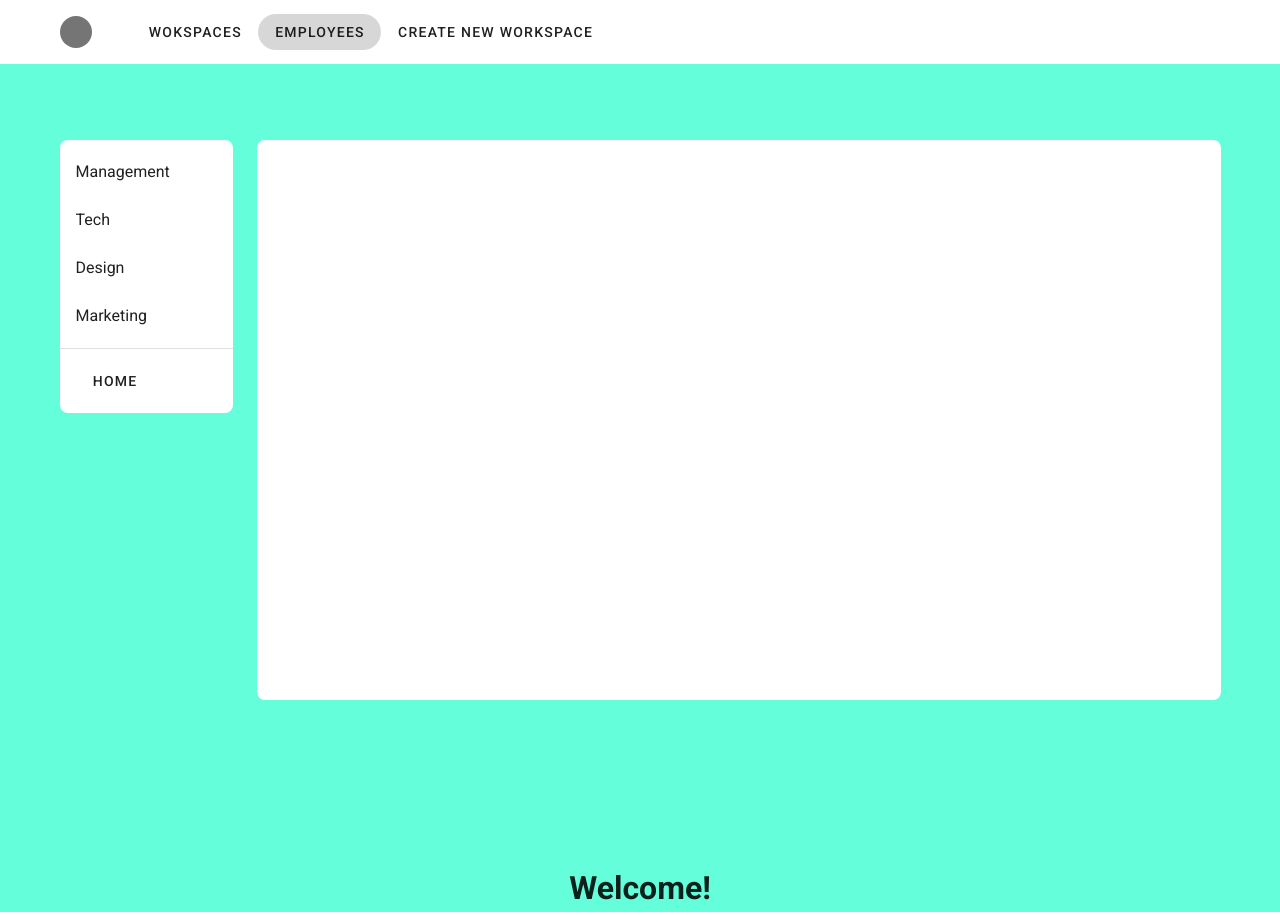
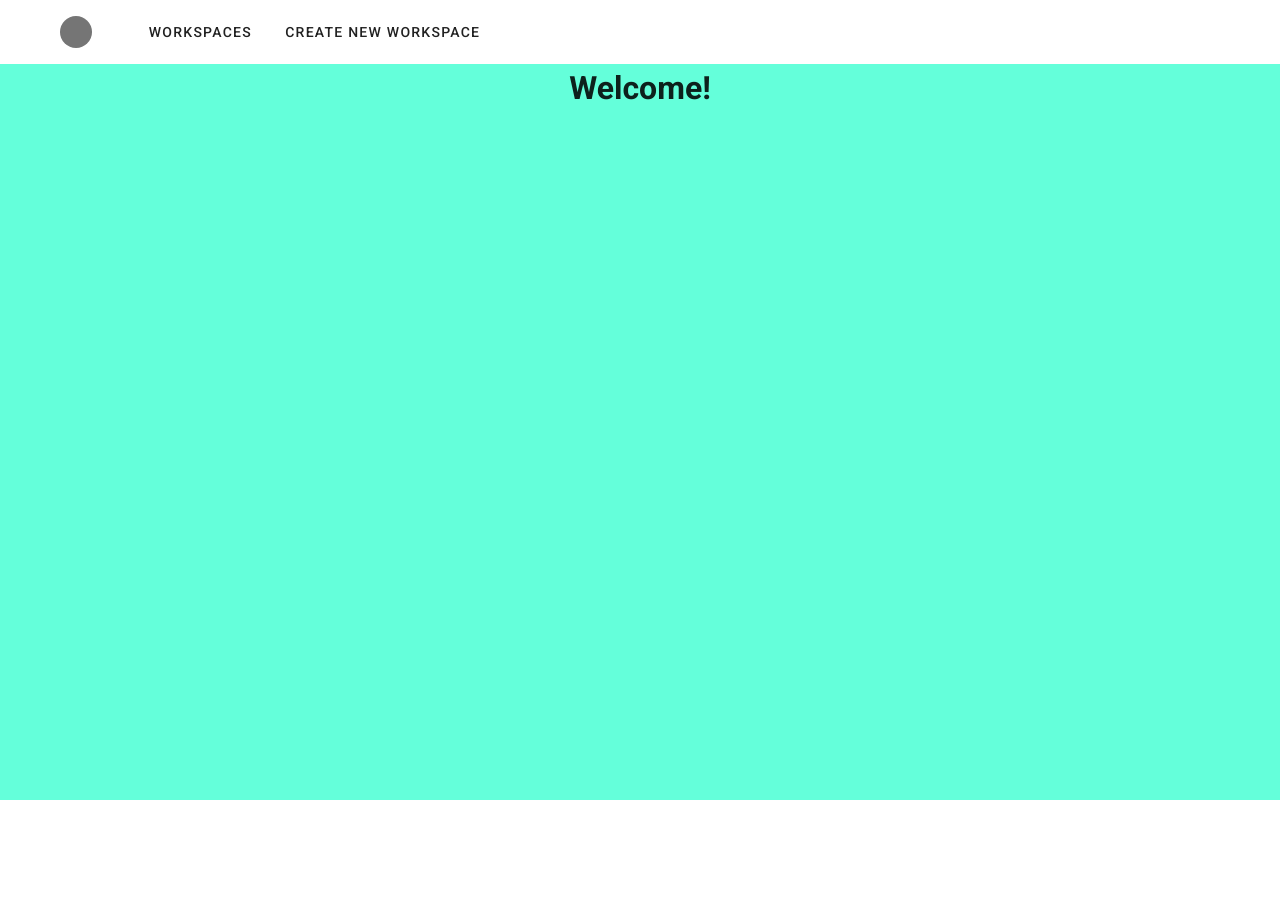
Before and after one commit to Anastacia-Canto/employee_management_system, a Vue app: page /employees in a window 1280 px wide. After the commit the page ends 800 px from the top, so only its background shows below. Built offline with nearby package versions, Linux system fonts and the light colour scheme.

Commit message:
workspace storage - done

```diff
--- a/src/App.vue
+++ b/src/App.vue
@@ -6,19 +6,7 @@
 
         <v-btn rounded text v-for="path in paths" :key="path.title" :to="path.to"> {{ path.title }} </v-btn>
 
-        <v-btn rounded text>Create new workspace</v-btn>
-
         <v-spacer></v-spacer>
-
-        <!-- <v-responsive max-width="260">
-          <v-text-field
-            dense
-            flat
-            hide-details
-            rounded
-            solo-inverted
-          ></v-text-field> -->
-        <!-- </v-responsive> -->
       </v-container>
     </v-app-bar>
       <v-main class="teal accent-2">
@@ -36,8 +24,8 @@
 export default {
   data: () => ({
       paths: [
-        { title: "Wokspaces", to: "/workspaces" },
-        { title: "Employees", to: "/employees" },
+        { title: "Workspaces", to: "/workspaces" },
+        { title: "Create new workspace", to: "/addWorkspace" },
       ]
   }),
 };
--- a/src/components/EmployeesComp.vue
+++ b/src/components/EmployeesComp.vue
@@ -1,8 +1,23 @@
 <template>
-    <v-main>
+    <v-main class="pt-0 pl-5">
         <div v-if="workspaceName">
-            <v-list v-for="employee in team" :key="employee" link>
+            <!-- <v-list v-for="employee in team" :key="employee" link>
                 <v-list-item v-if="workspaceName === employee.workspace"> {{ employee.name }} {{ employee.role }}</v-list-item>
+            </v-list> -->
+            <v-list three-line>
+            <template v-for="employee in team">
+                <v-list-item :key="employee.fullName">
+                <v-list-item-avatar>
+                    <v-img :src="employee.avatar"></v-img>
+                </v-list-item-avatar>
+
+                <v-list-item-content>
+                    <v-list-item-title >{{ employee.fullName }}</v-list-item-title>
+                    <v-list-item-subtitle v-html="employee.role"></v-list-item-subtitle>
+                </v-list-item-content>
+                </v-list-item>
+                <v-divider :key="employee"></v-divider>
+            </template>
             </v-list>
         </div>
     </v-main>
@@ -16,10 +31,41 @@ export default {
     },
     data: () => ({
         team: [
-            { name: 'Rodrigo', role: 'hisRole', workspace: 'Management'},
-            { name: 'Maria', role: 'herRole', workspace: 'Tech' },
-            { name: 'Francisco', role: 'hisRole', workspace: 'Design' },
-            { name: 'Joana', role: 'herRole', workspace: 'Marketing' },
+            {
+              avatar: 'https://cdn.vuetifyjs.com/images/lists/1.jpg',
+              fullName: 'Rodrigo Moreira',
+              role: 'Manager',
+              area: 'Management',
+              salary: 4000
+            },
+            {
+              avatar: 'https://cdn.vuetifyjs.com/images/lists/2.jpg',
+              fullName: 'Francisco Duarte',
+              role: 'Product Designer',
+              area: 'Design',
+              salary: 3000
+            },
+            {
+              avatar: 'https://cdn.vuetifyjs.com/images/lists/3.jpg',
+              fullName: 'Maria Cândida',
+              role: 'FullStack Developer',
+              area: 'Tech',
+              salary: 2500
+            },
+            {
+              avatar: 'https://cdn.vuetifyjs.com/images/lists/4.jpg',
+              fullName: 'Joana Ruas',
+              role: 'Intern',
+              area: 'Marketing',
+              salary: 1200
+            },
+            {
+              avatar: 'https://cdn.vuetifyjs.com/images/lists/5.jpg',
+              fullName: 'Madalena Silva',
+              role: 'Tech Lead',
+              area: 'Tech',
+              salary: 3500
+            },
         ],
     }),
 }
--- a/src/components/WorkspaceComp.vue
+++ b/src/components/WorkspaceComp.vue
@@ -1,11 +1,15 @@
 <template>
-    <v-main>
-        <h1> {{ workspaceName }}</h1>
+    <v-main class="pt-3 pl-5">
         <div v-if="workspaceName">
-            <p> Owner: {{ this.owner }} </p>
-            <v-list v-for="employee in team" :key="employee">
-                <v-list-item> {{ employee }}</v-list-item>
-            </v-list>
+            <v-row>
+                <v-col cols="9">
+                    <h1> {{ workspaceName }}</h1>
+                    <p> Owner: {{ workspaceOwner }} </p>
+                </v-col>
+                <v-col cols="3">
+                    <v-btn class="mt-3">Add Employee</v-btn>
+                </v-col>
+            </v-row>
         </div>
     </v-main>
 </template>
@@ -15,9 +19,9 @@ export default {
     name: "workspace-component",
     props: {
        workspaceName: String,
+       workspaceOwner: String,
     },
     data: () => ({
-        owner: "Frederico",
     }),
 }
 </script>
--- a/src/router/index.js
+++ b/src/router/index.js
@@ -2,7 +2,8 @@ import Vue from "vue";
 import VueRouter from "vue-router";
 import HomeView from "../App.vue"
 import WorkspaceView from "../views/WorkspaceView.vue";
-import EmployeesView from "../views/EmployeesView.vue";
+import EmployeesComp from "../components/EmployeesComp.vue";
+import AddWorkspaceView from "../views/AddWorkspaceView.vue";
 
 Vue.use(VueRouter);
 
@@ -25,7 +26,12 @@ const routes = [
   {
     path: "/employees",
     name: "employees",
-    component: EmployeesView,
+    component: EmployeesComp,
+  },
+  {
+    path: "/addWorkspace",
+    name: "addWorkspace",
+    component: AddWorkspaceView,
   },
 ];
 
--- /dev/null
+++ b/src/views/AddWorkspaceView.vue
@@ -0,0 +1,87 @@
+<template>
+<v-app id="inspire">
+  <v-main class="teal accent-2">
+    <v-container>
+      <v-row>
+        <v-col cols="1"></v-col>
+        <v-col cols="10">
+          <v-sheet min-height="70vh" rounded="lg">
+            <template>
+                <v-form v-model="valid">
+                    <v-container>
+                    <v-row>
+                        <v-col
+                        cols="12"
+                        md="6"
+                        >
+                        <v-text-field
+                            v-model="newWorkspace.name"
+                            :rules="nameRules"
+                            :counter="30"
+                            label="Name"
+                            required
+                        ></v-text-field>
+                        </v-col>
+
+                        <v-col
+                        cols="12"
+                        md="6"
+                        >
+                        <v-text-field
+                            v-model="newWorkspace.owner"
+                            :rules="nameRules"
+                            :counter="30"
+                            label="Owner"
+                            required
+                        ></v-text-field>
+                        </v-col>
+                    </v-row>
+                    <v-btn type="submit" @click="addWorkspace">Submit</v-btn>
+                    </v-container>
+                </v-form>
+            </template>
+
+          </v-sheet>
+        </v-col>
+        <v-col cols="1"></v-col>
+      </v-row>
+    </v-container>
+  </v-main>
+</v-app>
+</template>
+
+<script>
+  export default {
+    data: () => ({
+      valid: false,
+      workspaces: [],
+      newWorkspace: { name: '', owner: ''},
+      nameRules: [
+        v => !!v || 'Name is required',
+        v => v.length <= 30 || 'Name must be less than 20 characters',
+      ],
+    }),
+    mounted() {
+        if (localStorage.getItem('workspaces')){
+            try {
+                this.workspaces = JSON.parse(localStorage.getItem('workspaces'))
+            } catch (e){
+                localStorage.removeItem('workspaces')
+            }
+        }
+    },
+    methods:{
+        addWorkspace(){
+            this.workspaces.push(this.newWorkspace)
+            this.newWorkspace = { name: '', owner: ''}
+            this.storeWorkspace()
+        },
+        storeWorkspace(){
+            const parsed = JSON.stringify(this.workspaces)
+            localStorage.setItem('workspaces', parsed)
+            alert('Workspace successfully created!')
+
+        }
+    }
+  }
+</script>
--- a/src/views/EmployeesView.vue
+++ /dev/null
@@ -1,59 +0,0 @@
-<template>
-<v-app id="inspire">
-  <v-main class="teal accent-2">
-    <v-container>
-      <v-row>
-        <v-col cols="2">
-          <v-sheet rounded="lg">
-            <v-list color="transparent">
-              <v-list-item v-for="option in options" :key="option" @click="changeWorkspace(option)" link>
-                <v-list-item-content>
-                  <v-list-item-title > {{ option }} </v-list-item-title>
-                </v-list-item-content>
-              </v-list-item>
-
-              <v-divider class="my-2"></v-divider>
-
-              <v-list-item link color="grey lighten-4">
-                  <v-btn to="/" text> HOME </v-btn>
-              </v-list-item>
-            </v-list>
-          </v-sheet>
-        </v-col>
-
-        <v-col>
-          <v-sheet min-height="70vh" rounded="lg">
-            <employeeComponent :workspaceName="this.workspaceType" />
-          </v-sheet>
-        </v-col>
-      </v-row>
-    </v-container>
-  </v-main>
-</v-app>
-</template>
-
-<script>
-import employeeComponent from "@/components/EmployeesComp.vue"
-export default {
-  data: () => ({
-    options: [
-      'Management',
-      'Tech',
-      'Design',
-      'Marketing',
-    ],
-    workspaceType: ''
-  }),
-  components: {
-    employeeComponent
-  },
-  methods: {
-    changeWorkspace(name) {
-      this.workspaceType = name
-    },
-    goToHome() {
-        this.$router.currentRoute = "/"
-    }
-  },
-};
-</script>
--- a/src/views/WorkspaceView.vue
+++ b/src/views/WorkspaceView.vue
@@ -6,9 +6,9 @@
         <v-col cols="2">
           <v-sheet rounded="lg">
             <v-list color="transparent">
-              <v-list-item v-for="option in options" :key="option" @click="changeWorkspace(option)" link>
+              <v-list-item v-for="area in areas" :key="area" @click="changeWorkspace(area.name, area.owner)" link>
                 <v-list-item-content>
-                  <v-list-item-title > {{ option }} </v-list-item-title>
+                  <v-list-item-title > {{ area.name }} </v-list-item-title>
                 </v-list-item-content>
               </v-list-item>
 
@@ -23,7 +23,7 @@
 
         <v-col>
           <v-sheet min-height="70vh" rounded="lg">
-            <workspace-component :workspaceName="this.workspaceType" />
+            <workspace-component :workspaceName="this.workspaceType" :workspaceOwner="this.workspaceOwner" />
             <employee-component :workspaceName="this.workspaceType"/>
           </v-sheet>
         </v-col>
@@ -38,21 +38,32 @@ import workspaceComponent from "@/components/WorkspaceComp.vue"
 import employeeComponent from "@/components/EmployeesComp.vue"
 export default {
   data: () => ({
-    options: [
-      'Management',
-      'Tech',
-      'Design',
-      'Marketing',
+    areas: [
+      // { name: 'Management', owner: 'Frederico Santos' },
+      // { name: 'Tech', owner: 'Alberto Ferreira' },
+      // { name: 'Design', owner: 'Maria Luíza' },
+      // { name: 'Marketing', owner: 'Clara Sousa' },
     ],
-    workspaceType: ''
+    workspaceType: '',
+    workspaceOwner: '',
   }),
   components: {
     workspaceComponent,
     employeeComponent
   },
+  async created() {
+        if (localStorage.getItem('workspaces')){
+            try {
+                this.areas = await JSON.parse(localStorage.getItem('workspaces'))
+            } catch (e){
+                localStorage.removeItem('workspaces')
+            }
+        }
+    },
   methods: {
-    changeWorkspace(name) {
+    changeWorkspace(name, owner) {
       this.workspaceType = name
+      this.workspaceOwner = owner
     }
   },
 };
```
